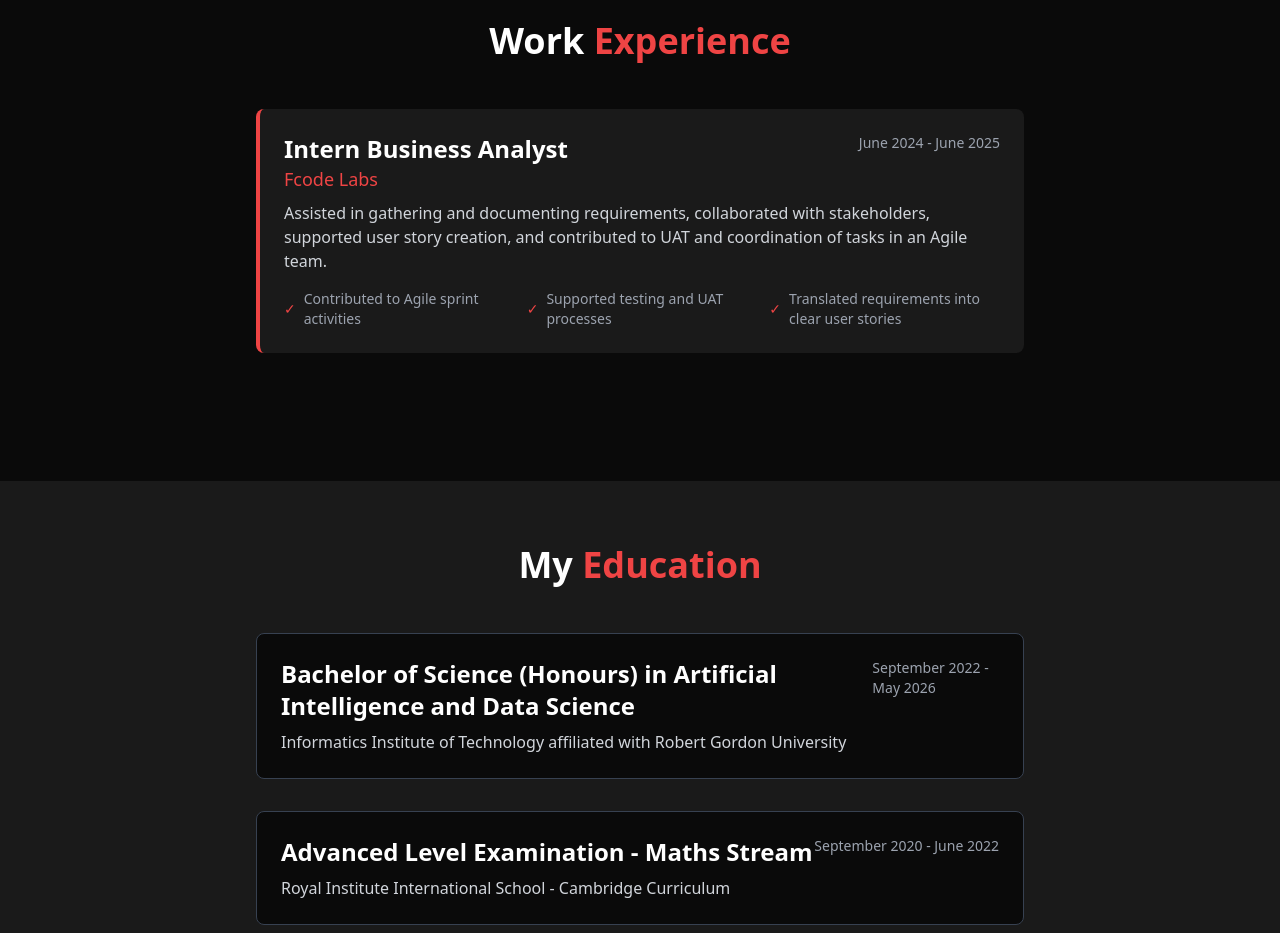
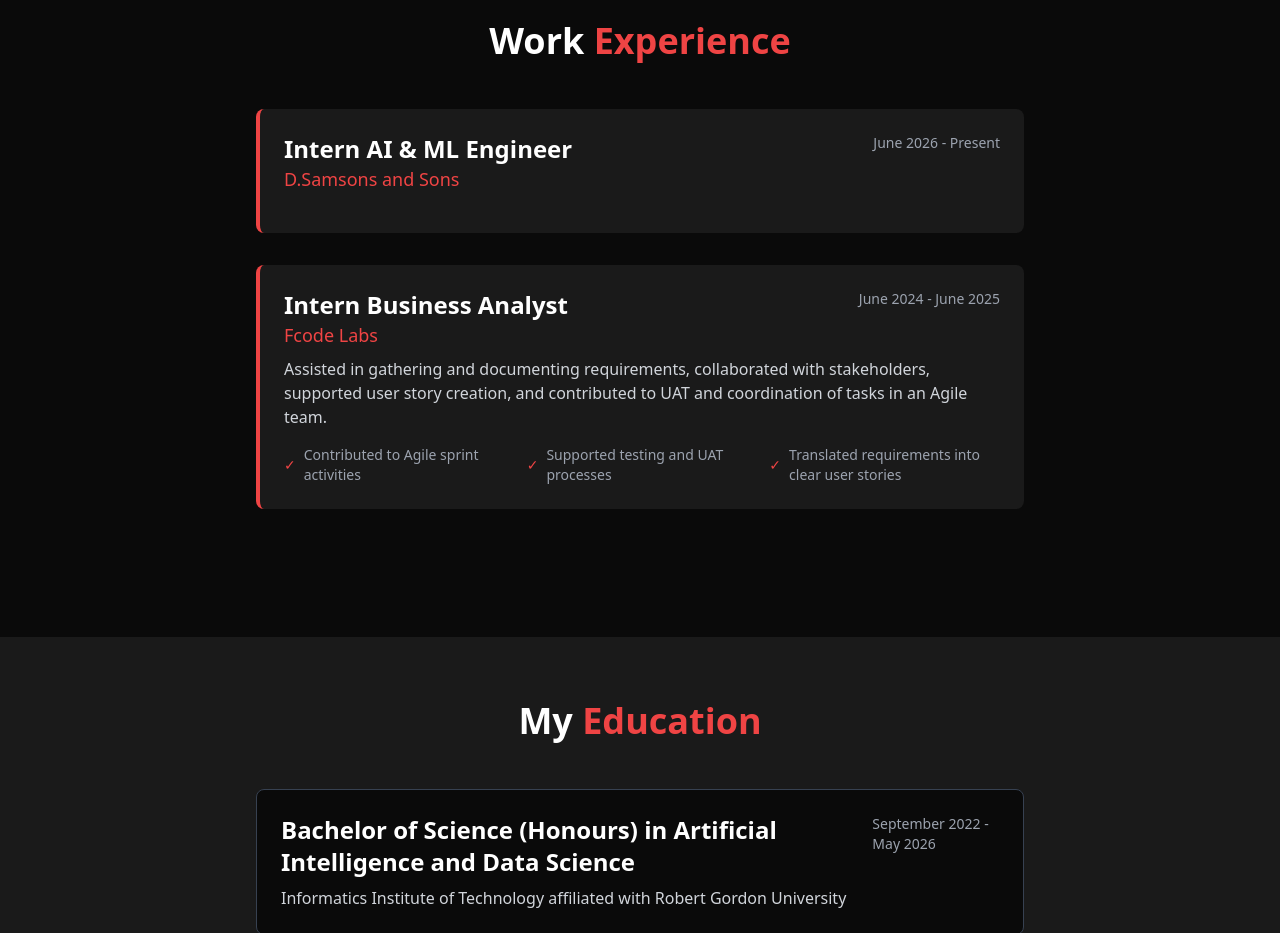
Before and after one commit to MadhunishaBala/Portfolio, a Next.js app: page / in a window 1280 px wide. Shown: the part 2360-3293 px from the top of the page. Built offline with nearby package versions, Linux system fonts and the light colour scheme; no server answers.

Commit message:
Add new experience entry for AI & ML Engineer

```diff
--- a/src/components/Experience.tsx
+++ b/src/components/Experience.tsx
@@ -1,5 +1,13 @@
 export default function Experience() {
   const experiences = [
+    {
+    title: 'Intern AI & ML Engineer',
+    company: 'D.Samsons and Sons',
+    period: 'June 2026 - Present',
+    description: '',
+    highlights: [
+    ],
+  },
   {
     title: 'Intern Business Analyst',
     company: 'Fcode Labs',
```
